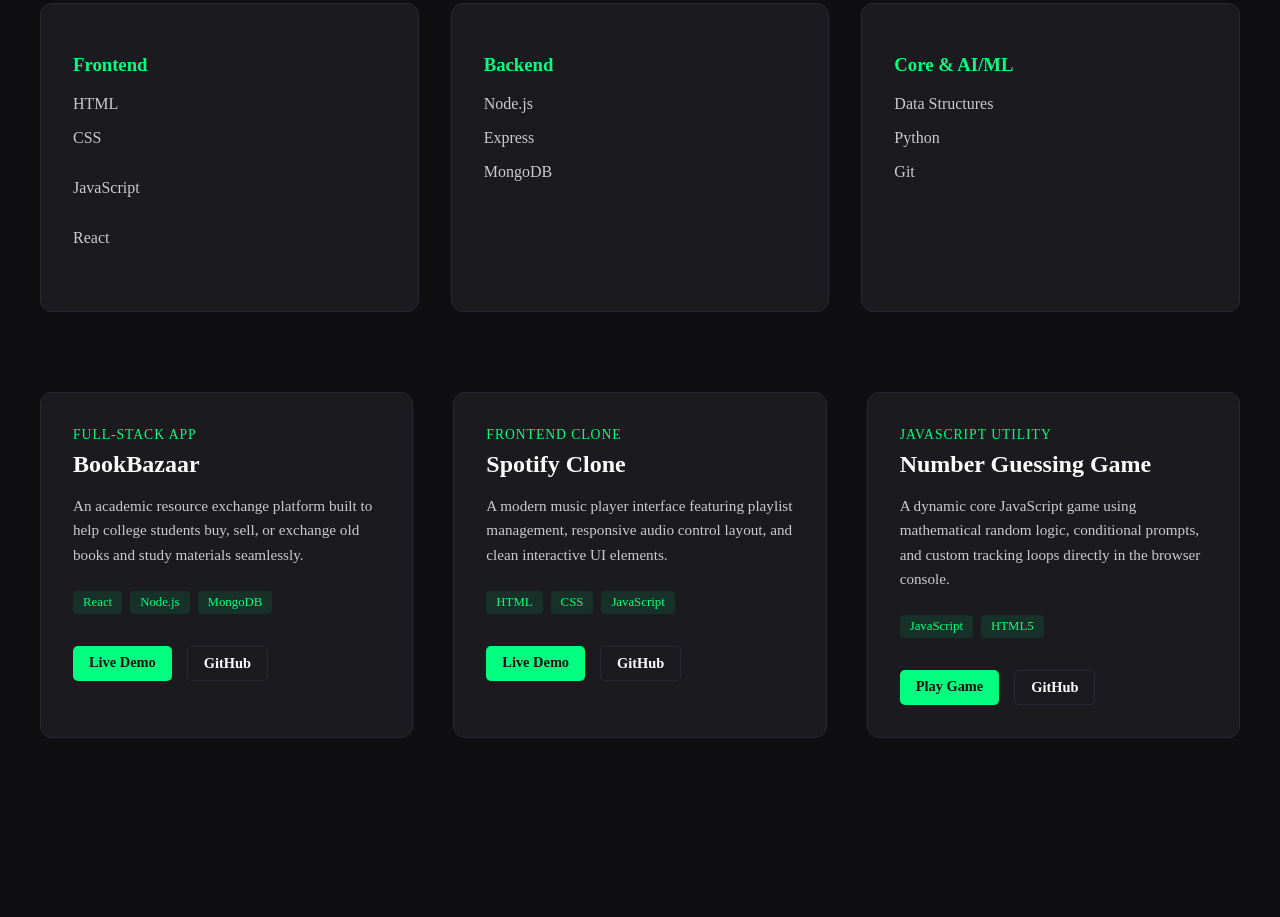
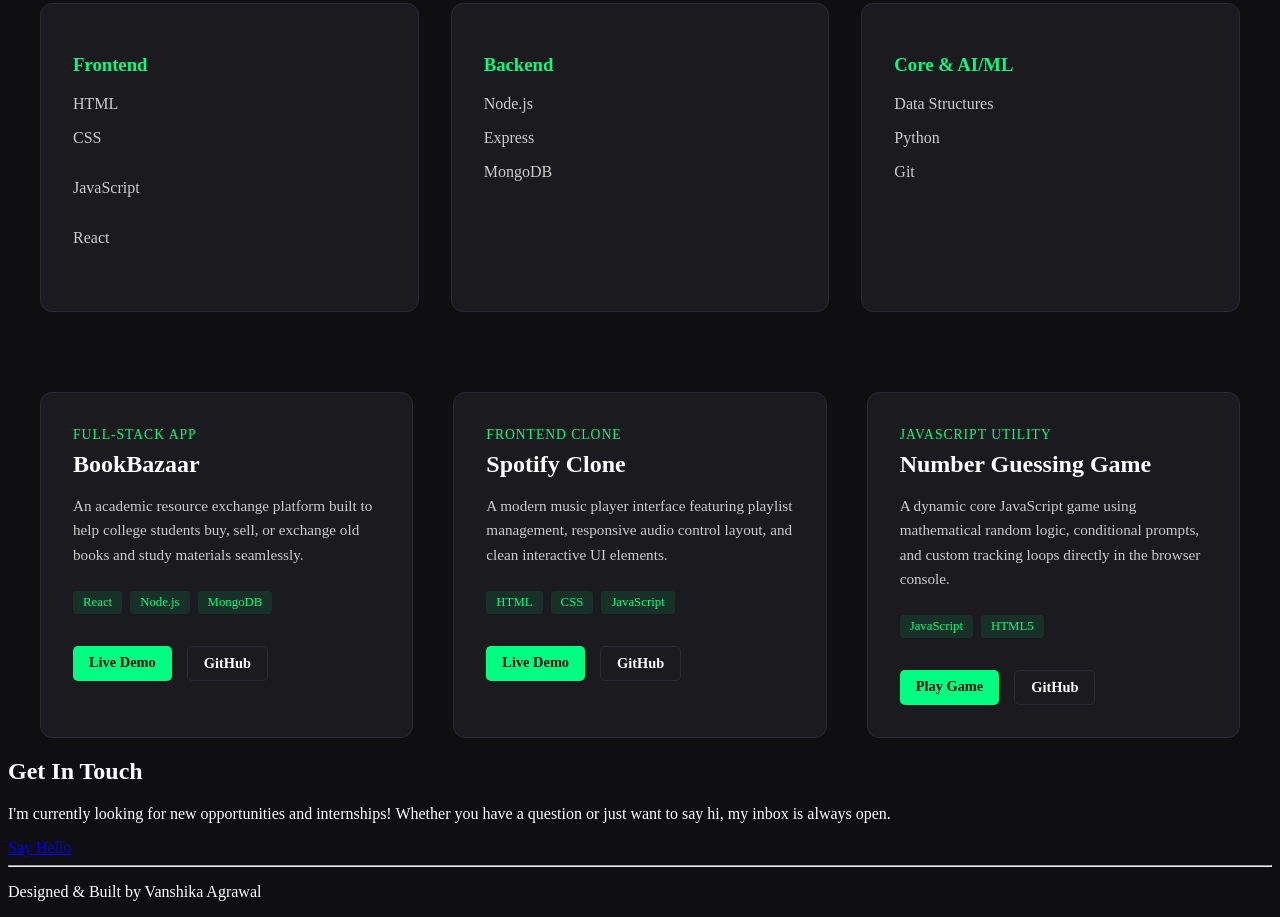
Before and after one commit to Vanshi-1210/personal-portfolio, a plain HTML site: page index.html in a window 1280 px wide. Shown: the part 1087-2004 px from the top of the page. Before the commit the page ends 1833 px from the top, so only its background shows below. Drawn offline with Linux system fonts and the light colour scheme.

Commit message:
Structure: add contact section and footer markup

```diff
--- a/index.html
+++ b/index.html
@@ -107,7 +107,20 @@
 </div>
     </div>
 </section>
-        <section class="contacts"></section>
+
+            <section id="contact">
+    <h2>Get In Touch</h2>
+    <p class="contact-text">I'm currently looking for new opportunities and internships! Whether you have a question or just want to say hi, my inbox is always open.</p>
+
+    <div class="contact-links">
+        <a href="mailto:your.email@gmail.com" class="contact-btn">Say Hello</a>
+    </div>
+
+    <footer>
+        <hr class="footer-divider">
+        <p>Designed & Built by Vanshika Agrawal</p>
+    </footer>
+</section>
     </main>
     <footer></footer>
 </body>
```
